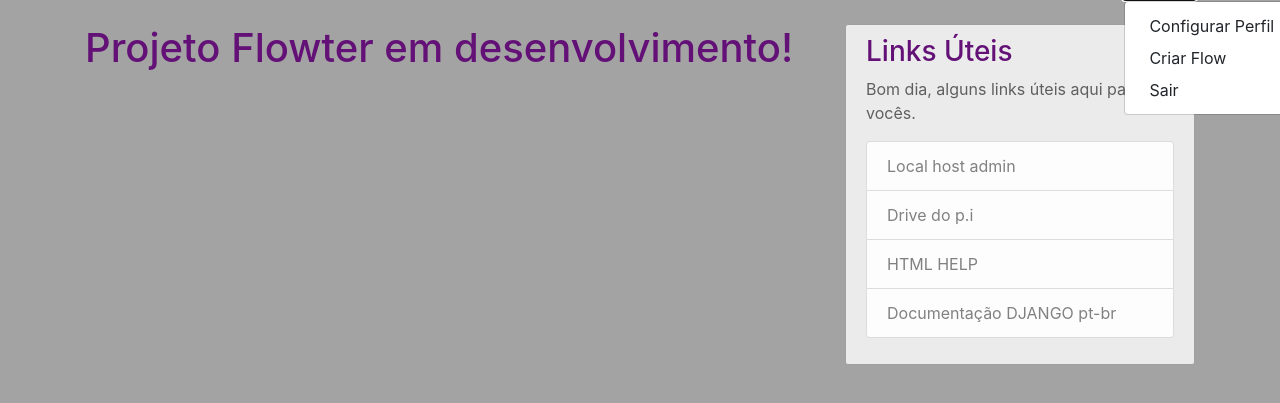
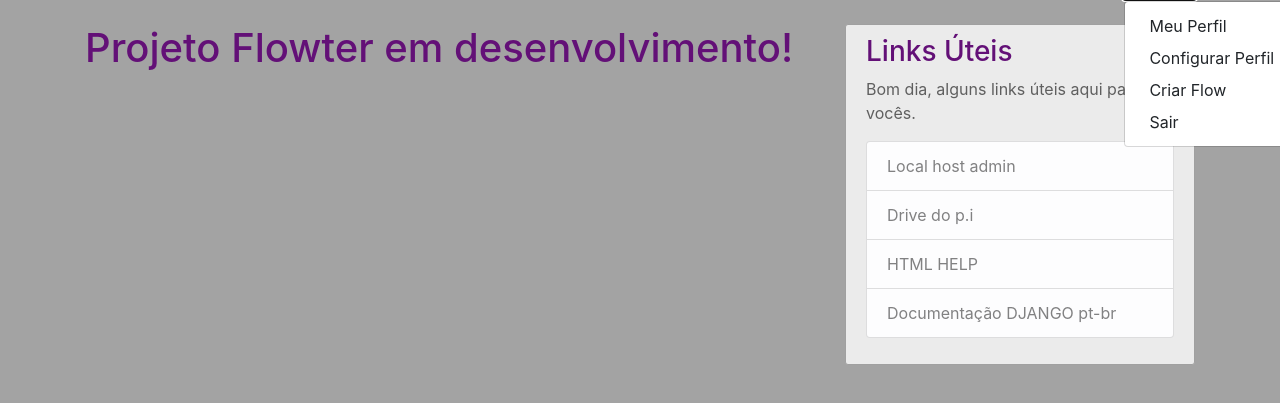
Before and after one commit to BarbaraMafra/Flowter, a Django app: page /blog/about/ in a window 1280 px wide, after a click that opens the changed part. Shown: the part 56-459 px from the top of the page. Run offline with Django 3.2, Linux system fonts and the light colour scheme; a user stored in the database is signed in; data comes from the database, SQL or seed files in the repository; some libraries are stand-ins or nearby versions.

Commit message:
Atualizei base.html

```diff
--- a/blog/templates/blog/base.html
+++ b/blog/templates/blog/base.html
@@ -40,6 +40,7 @@
                   <img class="rounded-circle navbar-img nav-item img-profile" src="{{ user.profile.image.url }}" href="{% url 'profile' %}">
                 </a>
                 <div class="dropdown-menu" aria-labelledby="navbarDropdownMenuLink">
+                  <a class="dropdown-item" href="/profile/{{ user.username }}">Meu Perfil</a>
                   <a class="dropdown-item" href="{% url 'profile' %}">Configurar Perfil</a>
                   <a class="dropdown-item" href="{% url 'post-create' %}">Criar Flow</a>
                   <a class="dropdown-item" href="{% url 'logout' %}">Sair</a>
```
